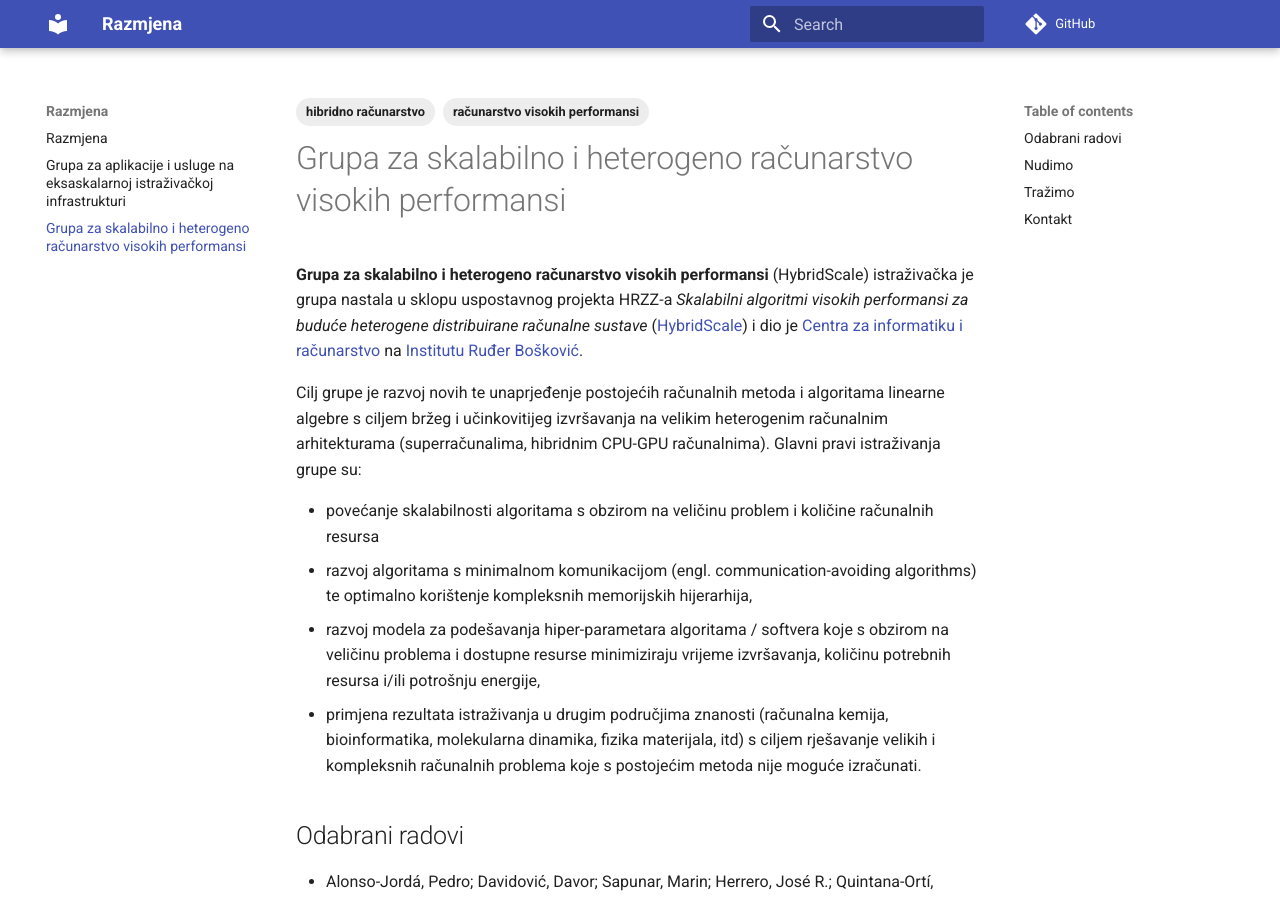
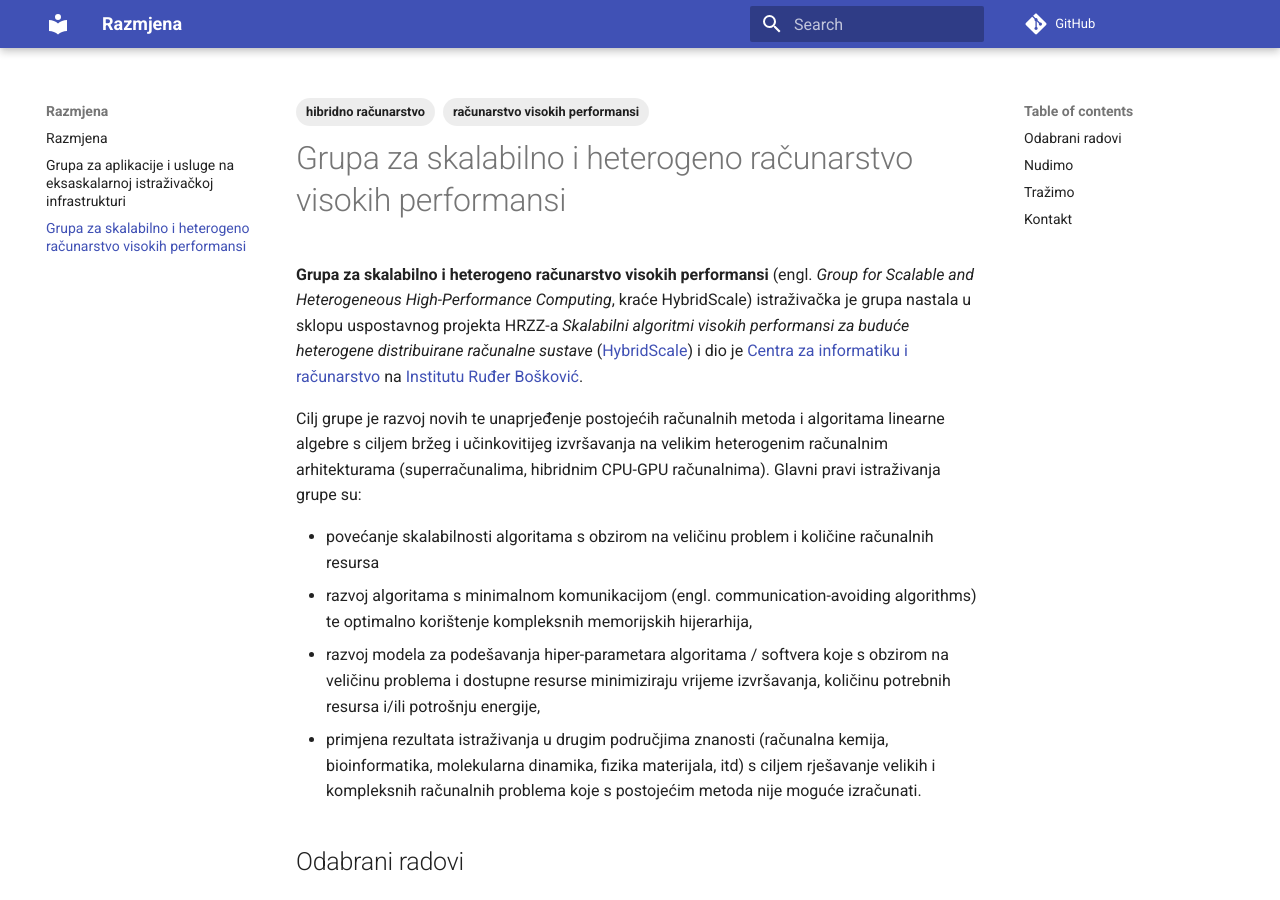
Before and after one commit to razmjena/razmjena.github.io, an MkDocs documentation site: the page built from docs/hybridscale.md, in a window 1280 px wide and 900 px high. Built offline with MkDocs 1.6.1 and Material for MkDocs 9.7.7, drawn with Linux system fonts in a browser that asks for light colours; comment, search, counter and statistics services are not loaded.

Commit message:
Added english name for HybridScale

```diff
--- a/docs/hybridscale.md
+++ b/docs/hybridscale.md
@@ -6,7 +6,7 @@ tags:
 
 # Grupa za skalabilno i heterogeno računarstvo visokih performansi
 
-**Grupa za skalabilno i heterogeno računarstvo visokih performansi** (HybridScale) istraživačka je grupa nastala u sklopu uspostavnog projekta HRZZ-a *Skalabilni algoritmi visokih performansi za buduće heterogene distribuirane računalne sustave* ([HybridScale](https://pdb.irb.hr/project/irb:007326)) i dio je [Centra za informatiku i računarstvo](https://cir.com.hr/) na [Institutu Ruđer Bošković](https://www.irb.hr).
+**Grupa za skalabilno i heterogeno računarstvo visokih performansi** (engl. *Group for Scalable and Heterogeneous High-Performance Computing*, kraće HybridScale) istraživačka je grupa nastala u sklopu uspostavnog projekta HRZZ-a *Skalabilni algoritmi visokih performansi za buduće heterogene distribuirane računalne sustave* ([HybridScale](https://pdb.irb.hr/project/irb:007326)) i dio je [Centra za informatiku i računarstvo](https://cir.com.hr/) na [Institutu Ruđer Bošković](https://www.irb.hr).
 
 Cilj grupe je razvoj novih te unaprjeđenje postojećih računalnih metoda i algoritama linearne algebre s ciljem bržeg i učinkovitijeg izvršavanja na velikim heterogenim računalnim arhitekturama (superračunalima, hibridnim CPU-GPU računalnima). Glavni pravi istraživanja grupe su:
 
```
